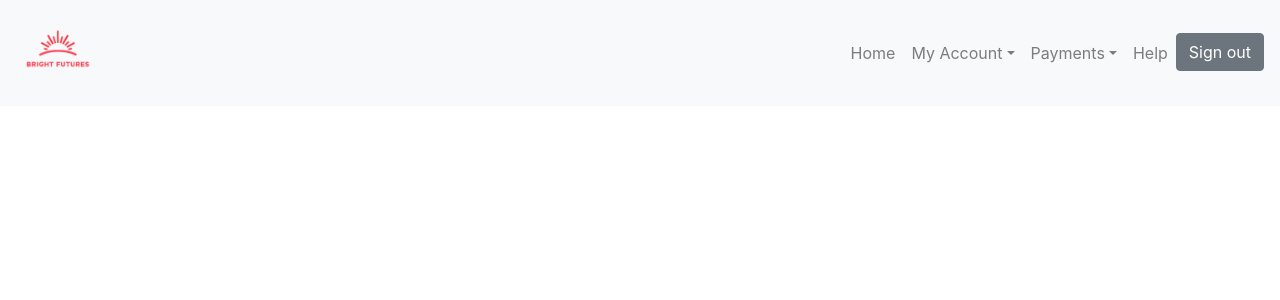
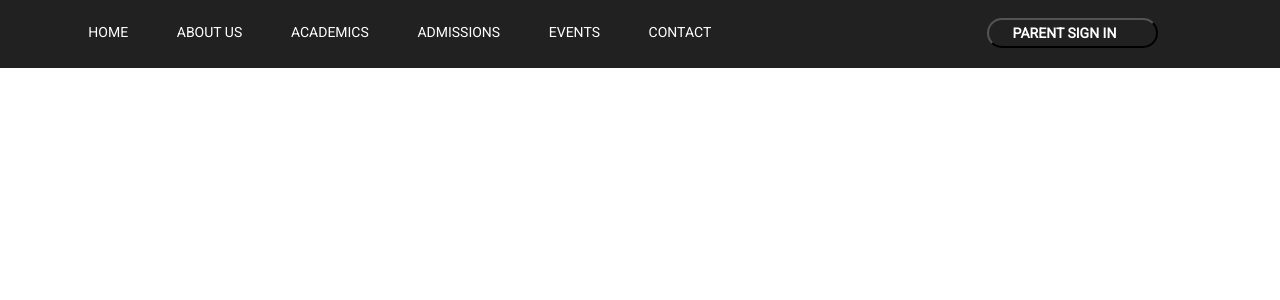
Before and after one commit to GTBitsOfGood/bright-futures-academy, a React (Create React App) app in the folder client/: page /landingPage in a window 1280 px wide. Shown: the top 300 px of the page. Built offline with nearby package versions, Linux system fonts and the light colour scheme.

Commit message:
Add Landing Page Navbar

```diff
--- /dev/null
+++ b/client/src/components/LandingPageNavbar.js
@@ -0,0 +1,50 @@
+import React, { Component } from 'react';
+import './css/LandingPageNavbar.css';
+
+/**
+ * Landing Page Navbar before parent sign in.
+ */
+class LandingPageNavbar extends Component {
+    constructor(props) {
+        super(props);
+
+        this.state = {
+
+        }
+    }
+
+    /**
+     * TODO: Add Links to the right pages.
+     */
+    render() {
+        return (
+            <div className="background uppercase">
+                <span className="pageLinks">
+                    <p>
+                        Home
+                    </p>
+                    <p>
+                        About Us
+                    </p>
+                    <p>
+                        Academics
+                    </p>
+                    <p>
+                        Admissions
+                    </p>
+                    <p>
+                        Events
+                    </p>
+                    <p>
+                        Contact
+                    </p>
+                    <div className="right">
+                        <button className="button">Parent Sign in</button>
+                    </div>
+                </span>
+            </div>
+        );
+    }
+}
+
+export default LandingPageNavbar;
--- /dev/null
+++ b/client/src/components/css/LandingPageNavbar.css
@@ -0,0 +1,66 @@
+/* Import Roboto font */
+@import url(https://fonts.googleapis.com/css?family=Roboto);
+@import url(https://fonts.googleapis.com/css?family=Open+Sans);
+.uppercase * {
+    text-transform: uppercase;
+    font-family: Roboto;
+    font-size: 14px;
+    font-weight: normal;
+    font-style: normal;
+    font-stretch: normal;
+    line-height: normal;
+    letter-spacing: normal;
+    text-align: right;
+    color: #ffffff;
+}
+
+.background {
+    width: 100%;
+    background-color: rgba(0, 0, 0, 0.87);
+    padding-left: 5%;
+}
+
+.pageLinks {
+    text-align: left;
+}
+
+.pageLinks > p {
+    padding: 2%;
+    padding-bottom: 1%;
+}
+
+.button {
+    color: #ffffff;
+    background-color: transparent;
+    padding: 20px;
+    text-align: center;
+    text-decoration: none;
+    display: inline-block;
+    font-size: 14px;
+    cursor: pointer;
+    text-align: right;
+    font-weight: bold;
+    justify-content: right;
+    box-sizing: border-box;
+    -webkit-appearance: textfield;
+    -webkit-box-flex: 1;
+    border-radius: 27px;
+    border-width: 2px;
+    flex: 1;
+    line-height: normal;
+    margin: 0;
+    min-width: 0;
+    outline: 0;
+    padding: 5px 2.5rem 5px 1.5rem;
+    vertical-align: baseline;
+}
+
+.pageLinks > div {
+    float: right;
+    padding-right: 10%;
+    padding-top: 1.5%;
+}
+
+/* .right {
+    justify-content: right;
+} */
--- a/client/src/pages/LandingPage.js
+++ b/client/src/pages/LandingPage.js
@@ -1,5 +1,5 @@
 import React, { Component } from 'react';
-import PrimaryNavbar from './../components/Navbar';
+import LandingPageNavbar from './../components/LandingPageNavbar';
 
 /**
  * Our Landing Page! This is what the parent will see before they sign in.
@@ -15,7 +15,7 @@ class LandingPage extends Component {
 
   render() {
     return (
-      <PrimaryNavbar />
+      <LandingPageNavbar />
     );
   }
 }
```
